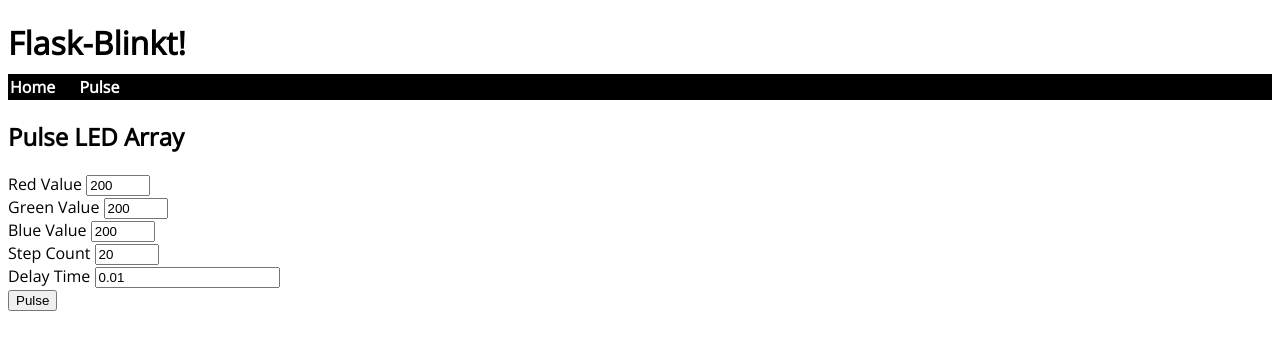
After one commit to halldn/flask-blinkt, a Flask app: page /pulse in a window 1280 px wide. The commit adds this page. Shown: the top 350 px of the page. Run offline with Flask 2, Linux system fonts and the light colour scheme.

Commit message:
Add requirements

```diff
--- /dev/null
+++ b/forms.py
@@ -0,0 +1,11 @@
+from flask_wtf import FlaskForm
+from wtforms import IntegerField, DecimalField, SubmitField
+from wtforms.validators import DataRequired, InputRequired, NumberRange
+
+class PulseForm(FlaskForm):
+    red_value = IntegerField('Red Value', default=200, validators=[NumberRange(min=0, max=255), InputRequired("Please enter red value")])
+    green_value = IntegerField('Green Value', default=200, validators=[NumberRange(min=0, max=255), InputRequired("Please enter green value")])
+    blue_value = IntegerField('Blue Value', default=200, validators=[NumberRange(min=0, max=255), InputRequired("Please enter blue value")])
+    step_count = IntegerField('Step Count', default=20, validators=[NumberRange(min=1, max=200), InputRequired("Please enter number of steps")])
+    delay_time = DecimalField('Delay Time', places=2, default=0.01, validators=[NumberRange(min=0.009, max=1), InputRequired("Please enter time delay between steps")])
+    submit = SubmitField('Pulse')
--- /dev/null
+++ b/requirements.txt
@@ -0,0 +1,5 @@
+Flask==0.12.2
+Flask-WTF==0.14.2
+RPi.GPIO==0.6.3
+WTForms==2.1
+blinkt==0.1.0
--- a/routes.py
+++ b/routes.py
@@ -1,10 +1,49 @@
-from flask import Flask, render_template
+import blinkt
+import math
+import time
+from flask import Flask, render_template, request
+from forms import PulseForm
 
 app = Flask(__name__)
+app.secret_key = "development-key"
+
+def fadeChannel(c, t):
+    return int(c * (1-math.sin(90 * math.radians(t))))
+
+def pulse_array(r, g, b, s, t):
+    blinkt.set_clear_on_exit(True)
+
+    for x in range(s):
+        r1 = fadeChannel(r, (x*1.0)/s)
+        g1 = fadeChannel(g, (x*1.0)/s)
+        b1 = fadeChannel(b, (x*1.0)/s)
+        blinkt.set_all(r1, g1, b1)
+        blinkt.show()
+        time.sleep(t)
 
 @app.route("/")
 def index():
   return render_template("index.html")
 
+@app.route("/pulse", methods=["GET", "POST"])
+def pulse():
+  form = PulseForm()
+
+  if request.method == "POST":
+    if form.validate() == False:
+      return render_template('pulse.html', form=form)
+    else:
+      red_value = form.red_value.data
+      green_value = form.green_value.data
+      blue_value = form.blue_value.data
+      step_count = form.step_count.data
+      delay_time = form.delay_time.data
+
+      pulse_array(red_value, green_value, blue_value, step_count, delay_time)
+
+      return render_template('pulse.html', form=form)
+  elif request.method == "GET":
+    return render_template('pulse.html', form=form)
+
 if __name__ == "__main__":
   app.run(host='0.0.0.0', port=8080, debug=True)
--- a/templates/layout.html
+++ b/templates/layout.html
@@ -14,8 +14,8 @@
 			<h1 class="title">Flask-Blinkt!</h1>
 		</div>
 		<div class="navbar">
-			<a href="/">Dashboard</a>
-			<a href="/export">Export</a>
+			<a href="/">Home</a>
+			<a href="/pulse">Pulse</a>
 		</div>
 	</header>
 
--- /dev/null
+++ b/templates/pulse.html
@@ -0,0 +1,76 @@
+{% extends "layout.html" %}
+
+{% block content %}
+  <main>
+    <div class="section-content">
+      <h2>Pulse LED Array</h2>
+
+      <form method="POST" action="/pulse">
+        {{ form.csrf_token }}
+
+        <div class="form-group">
+          {{ form.red_value.label }}
+
+          {% if form.red_value.errors %}
+            {% for error in form.red_value.errors %}
+              <p class="error-message">{{ error }}</p>
+            {% endfor %}
+          {% endif %}
+
+          {{ form.red_value }}
+        </div>
+
+        <div class="form-group">
+          {{ form.green_value.label }}
+
+          {% if form.green_value.errors %}
+            {% for error in form.green_value.errors %}
+              <p class="error-message">{{ error }}</p>
+            {% endfor %}
+          {% endif %}
+
+          {{ form.green_value }}
+        </div>
+
+        <div class="form-group">
+          {{ form.blue_value.label }}
+
+          {% if form.blue_value.errors %}
+            {% for error in form.blue_value.errors %}
+              <p class="error-message">{{ error }}</p>
+            {% endfor %}
+          {% endif %}
+
+          {{ form.blue_value }}
+        </div>
+
+        <div class="form-group">
+          {{ form.step_count.label }}
+
+          {% if form.step_count.errors %}
+            {% for error in form.step_count.errors %}
+              <p class="error-message">{{ error }}</p>
+            {% endfor %}
+          {% endif %}
+
+          {{ form.step_count }}
+        </div>
+
+        <div class="form-group">
+          {{ form.delay_time.label }}
+
+          {% if form.delay_time.errors %}
+            {% for error in form.delay_time.errors %}
+              <p class="error-message">{{ error }}</p>
+            {% endfor %}
+          {% endif %}
+
+          {{ form.delay_time }}
+        </div>
+
+        {{ form.submit(class="btn-primary") }}
+      </form>
+    </div>
+  </main>
+
+{% endblock %}
```
Also changed, not shown: pulsergb.py (added, +50 -0 lines), templates/index.html (+6 -3 lines).
